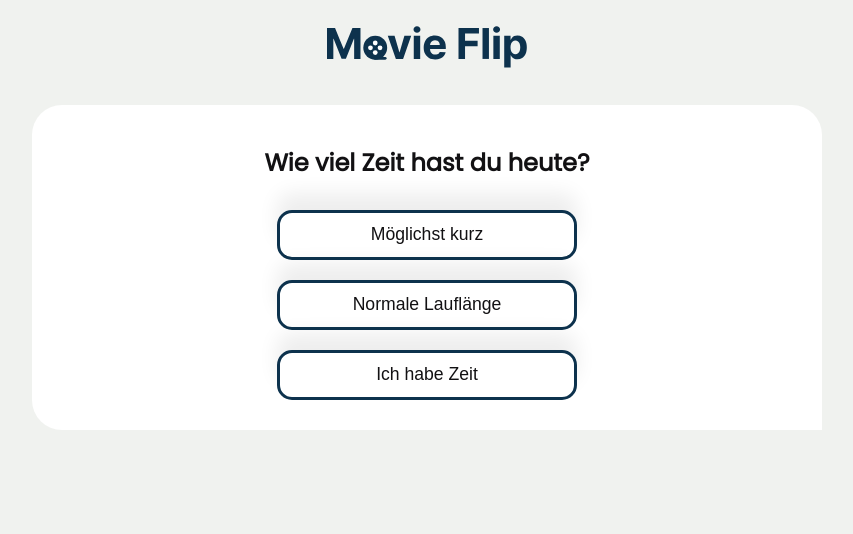
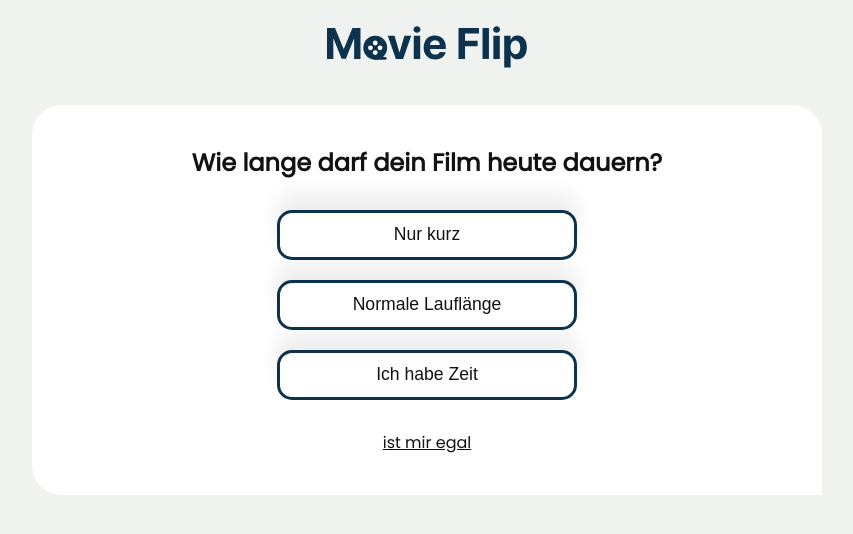
Before and after one commit to flipkoehler/capstone-project-ts, a Next.js app: page /quiz in a window 1280 px wide. Shown: the top 534 px of the page, without its empty margins (213-1066 px from the left). Built offline with nearby package versions, Linux system fonts and the light colour scheme.

Commit message:
finally the quiz works. changed the useState to a const in step 2 + did some refactoring

```diff
--- a/components/GlobalStyles.tsx
+++ b/components/GlobalStyles.tsx
@@ -72,13 +72,14 @@ const GlobalStyles = createGlobalStyle`
         align-items: center;
         justify-content: center;
         box-shadow: 0px -17px 20px rgba(0, 0, 0, 0.07);
+
     }
 
     button:hover{
         background-color: var(--darkBlue);
         color: var(--globalWhite);
+        transition: ease-in-out .3s
     }
-
 `;
 
 export default GlobalStyles;
--- a/components/Quiz/quiz.js
+++ b/components/Quiz/quiz.js
@@ -1,3 +1,4 @@
+import Link from "next/link";
 import { useRouter } from "next/router";
 import { useState } from "react";
 import styled from "styled-components";
@@ -5,9 +6,8 @@ import { movieData } from "../../assets/data/movieData";
 
 export default function MovieQuiz() {
   const router = useRouter();
-  const [quizStep, setQuizStep] = useState(0); // sets the step the user is currently at the quiz
-  const [movieDataStep1, setMovieDataStep1] = useState(movieData); // sets the filtered movie data array
-  const [randomPick, setRandomPick] = useState(null); // picks a random number for choosing one movie out of the filtered array
+  const [quizStep, setQuizStep] = useState(0); // sets the step the user is currently at the quiz (import for the next steps)
+  const [movieDataFiltered, setMovieDataFiltered] = useState(movieData); // sets the filtered movie data array (import for the next steps)
 
   function handleButton(passedRuntime) {
     // step 1: filter through the array and create an new one "step1movies"
@@ -20,33 +20,41 @@ export default function MovieQuiz() {
       }
       if (passedRuntime === "long") {
         return movie.runtime >= 140;
-      }
+      } else return movieData;
     });
     setQuizStep(quizStep + 1);
-    setMovieDataStep1(step1movies);
+    setMovieDataFiltered(step1movies);
 
     // step 2: create a random number between 0 and the new array length
-    setRandomPick(Math.floor(Math.random() * step1movies.length));
+    const randomNumber = Math.floor(Math.random() * step1movies.length);
 
     // step 3: navigate to the new page
-    router.push(`/movies/${step1movies[randomPick].id}`);
+    router.push(`/movies/${step1movies[randomNumber].id}`);
   }
 
   return (
     <>
       <section>
-        <h1>Wie viel Zeit hast du heute?</h1>
-        <button onClick={() => handleButton("short")}>Möglichst kurz</button>
+        <h1>Wie lange darf dein Film heute dauern?</h1>
+        <button onClick={() => handleButton("short")}>Nur kurz</button>
         <button onClick={() => handleButton("middle")}>
           Normale Lauflänge
         </button>
         <button onClick={() => handleButton("long")}>Ich habe Zeit</button>
+        <StyledLink2 href="/movie-recommendation">ist mir egal</StyledLink2>
       </section>
     </>
   );
 }
 
-const StyledButton = styled.button`
-  max-width: 250px;
-  height: 100px;
+const StyledLink2 = styled(Link)`
+  margin: 0 auto;
+  padding: 20px;
+  border-radius: 15px;
+  text-align: center;
+  text-decoration: underline;
+  display: flex;
+  align-items: center;
+  justify-content: center;
+  color: var(--smokey-black);
 `;
```
Also changed, not shown: components/RandomMoviePicker/RandomMoviePicker.js (+3 -4 lines), components/WelcomePage/WelcomePage.js (+16 -3 lines).
